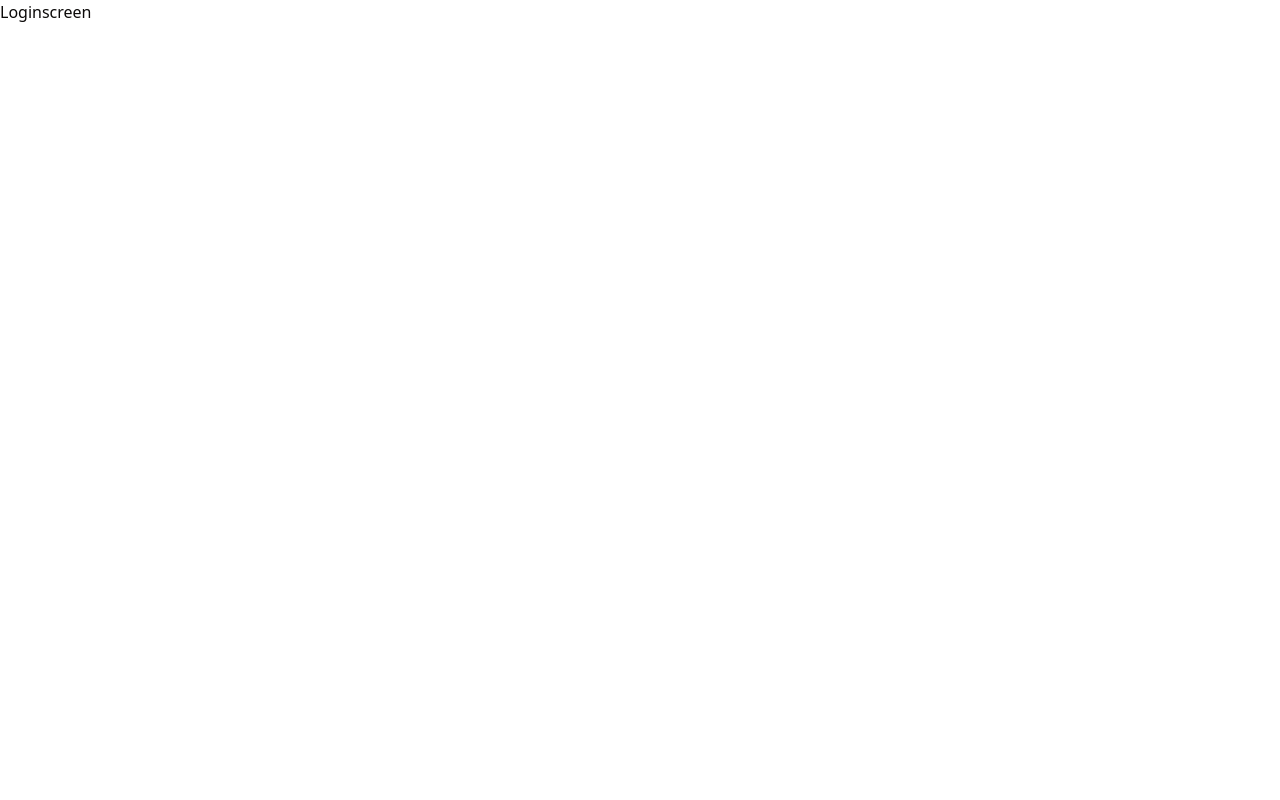
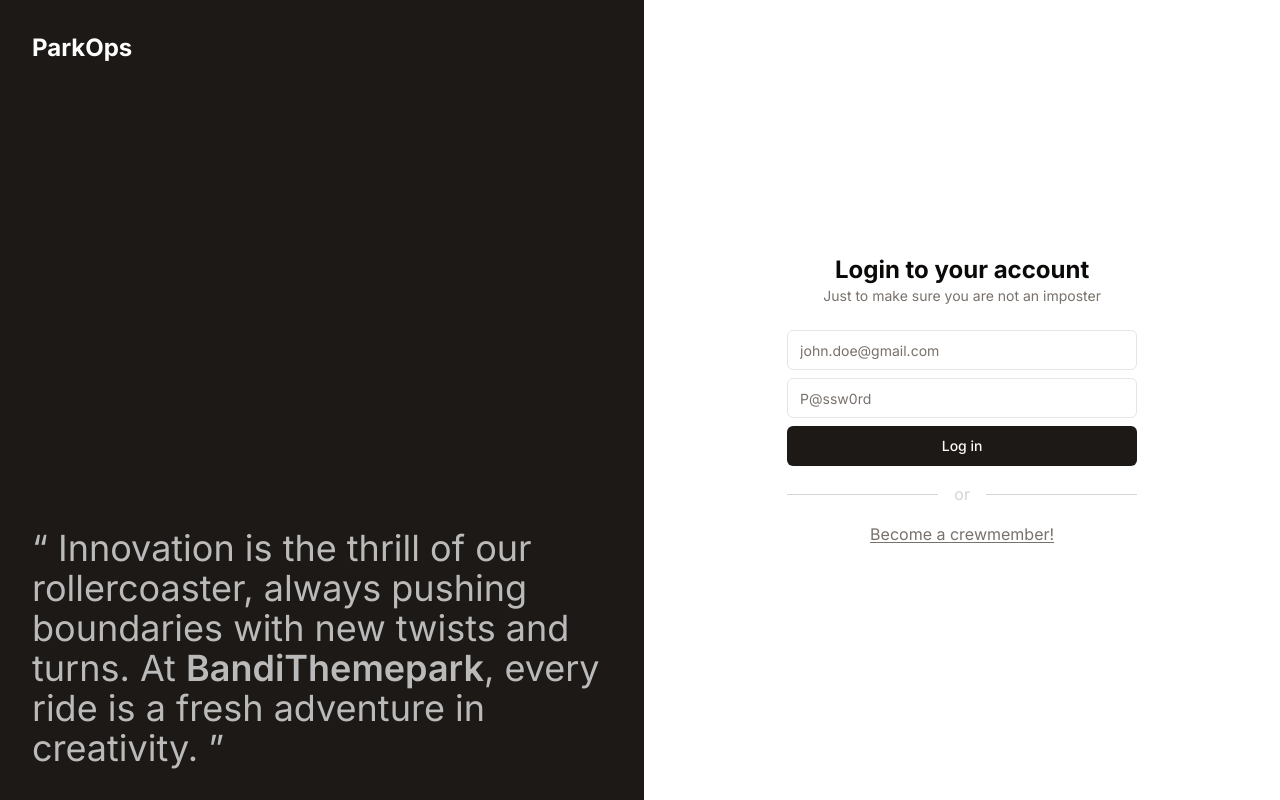
Before and after one commit to BandiThemepark/Parkops, a Vue app: page / in a window 1280 px wide. Built offline with nearby package versions, Linux system fonts and the light colour scheme.

Commit message:
loginPage

```diff
--- a/index.html
+++ b/index.html
@@ -1,10 +1,16 @@
-<!doctype html>
+<!DOCTYPE html>
 <html lang="en">
   <head>
     <meta charset="UTF-8" />
     <link rel="icon" type="image/svg+xml" href="/vite.svg" />
     <meta name="viewport" content="width=device-width, initial-scale=1.0" />
-    <title>Vite + Vue + TS</title>
+    <link rel="preconnect" href="https://fonts.googleapis.com" />
+    <link rel="preconnect" href="https://fonts.gstatic.com" crossorigin />
+    <link
+      href="https://fonts.googleapis.com/css2?family=Inter:ital,opsz,wght@0,14..32,100..900;1,14..32,100..900&display=swap"
+      rel="stylesheet"
+    />
+    <title>BandiThemepark ParkOps</title>
   </head>
   <body>
     <div id="app"></div>
--- a/package.json
+++ b/package.json
@@ -9,6 +9,7 @@
     "preview": "vite preview"
   },
   "dependencies": {
+    "@vueuse/core": "^11.1.0",
     "class-variance-authority": "^0.7.0",
     "clsx": "^2.1.1",
     "lucide-vue-next": "^0.446.0",
--- /dev/null
+++ b/src/components/ui/button/Button.vue
@@ -0,0 +1,26 @@
+<script setup lang="ts">
+import type { HTMLAttributes } from 'vue'
+import { Primitive, type PrimitiveProps } from 'radix-vue'
+import { type ButtonVariants, buttonVariants } from '.'
+import { cn } from '@/lib/utils'
+
+interface Props extends PrimitiveProps {
+  variant?: ButtonVariants['variant']
+  size?: ButtonVariants['size']
+  class?: HTMLAttributes['class']
+}
+
+const props = withDefaults(defineProps<Props>(), {
+  as: 'button',
+})
+</script>
+
+<template>
+  <Primitive
+    :as="as"
+    :as-child="asChild"
+    :class="cn(buttonVariants({ variant, size }), props.class)"
+  >
+    <slot />
+  </Primitive>
+</template>
--- /dev/null
+++ b/src/components/ui/button/index.ts
@@ -0,0 +1,35 @@
+import { type VariantProps, cva } from 'class-variance-authority'
+
+export { default as Button } from './Button.vue'
+
+export const buttonVariants = cva(
+  'inline-flex items-center justify-center whitespace-nowrap rounded-md text-sm font-medium ring-offset-background transition-colors focus-visible:outline-none focus-visible:ring-2 focus-visible:ring-ring focus-visible:ring-offset-2 disabled:pointer-events-none disabled:opacity-50',
+  {
+    variants: {
+      variant: {
+        default: 'bg-primary text-primary-foreground hover:bg-primary/90',
+        destructive:
+          'bg-destructive text-destructive-foreground hover:bg-destructive/90',
+        outline:
+          'border border-input bg-background hover:bg-accent hover:text-accent-foreground',
+        secondary:
+          'bg-secondary text-secondary-foreground hover:bg-secondary/80',
+        ghost: 'hover:bg-accent hover:text-accent-foreground',
+        link: 'text-primary underline-offset-4 hover:underline',
+      },
+      size: {
+        default: 'h-10 px-4 py-2',
+        xs: 'h-7 rounded px-2',
+        sm: 'h-9 rounded-md px-3',
+        lg: 'h-11 rounded-md px-8',
+        icon: 'h-10 w-10',
+      },
+    },
+    defaultVariants: {
+      variant: 'default',
+      size: 'default',
+    },
+  },
+)
+
+export type ButtonVariants = VariantProps<typeof buttonVariants>
--- /dev/null
+++ b/src/components/ui/input/Input.vue
@@ -0,0 +1,24 @@
+<script setup lang="ts">
+import type { HTMLAttributes } from 'vue'
+import { useVModel } from '@vueuse/core'
+import { cn } from '@/lib/utils'
+
+const props = defineProps<{
+  defaultValue?: string | number
+  modelValue?: string | number
+  class?: HTMLAttributes['class']
+}>()
+
+const emits = defineEmits<{
+  (e: 'update:modelValue', payload: string | number): void
+}>()
+
+const modelValue = useVModel(props, 'modelValue', emits, {
+  passive: true,
+  defaultValue: props.defaultValue,
+})
+</script>
+
+<template>
+  <input v-model="modelValue" :class="cn('flex h-10 w-full rounded-md border border-input bg-background px-3 py-2 text-sm ring-offset-background file:border-0 file:bg-transparent file:text-sm file:font-medium placeholder:text-muted-foreground focus-visible:outline-none focus-visible:ring-2 focus-visible:ring-ring focus-visible:ring-offset-2 disabled:cursor-not-allowed disabled:opacity-50', props.class)">
+</template>
--- /dev/null
+++ b/src/components/ui/input/index.ts
@@ -0,0 +1 @@
+export { default as Input } from './Input.vue'
--- a/src/views/Login.vue
+++ b/src/views/Login.vue
@@ -1,5 +1,52 @@
-<script lang="ts" setup></script>
+<script lang="ts" setup>
+import Button from "@/components/ui/button/Button.vue";
+import Input from "@/components/ui/input/Input.vue";
+</script>
 
 <template>
-  <h1>Loginscreen</h1>
+  <main class="w-full h-screen flex">
+    <aside
+      class="w-full h-full hidden lg:flex bg-stone-900 p-8 text-white flex-col justify-between"
+    >
+      <h1 class="text-2xl font-bold mb-2">ParkOps</h1>
+      <div>
+        <q class="text-4xl opacity-70">
+          Innovation is the thrill of our rollercoaster, always pushing
+          boundaries with new twists and turns. At
+          <span class="font-semibold">BandiThemepark</span>, every ride is a
+          fresh adventure in creativity.
+        </q>
+      </div>
+    </aside>
+    <div
+      class="w-full h-full flex justify-center items-center bg-white p-4 sm:p-6"
+    >
+      <div class="w-full sm:w-[350px]">
+        <div class="text-center mb-6">
+          <h2 class="font-bold text-2xl">Login to your account</h2>
+          <p class="text-sm text-stone-500">
+            Just to make sure you are not an imposter
+          </p>
+        </div>
+        <div class="grid gap-2 mb-4">
+          <Input type="email" placeholder="john.doe@gmail.com" />
+          <Input type="password" placeholder="P@ssw0rd" />
+          <Button>Log in</Button>
+        </div>
+        <div class="flex items-center text-stone-300 space-x-4 mb-4">
+          <div class="w-full h-px bg-stone-300"></div>
+          <p>or</p>
+          <div class="w-full h-px bg-stone-300"></div>
+        </div>
+        <div class="text-center w-full">
+          <a
+            class="underline underline-offset-2 text-stone-500"
+            href="https://forms.gle/YPSPM95vLwF5BZB58"
+            target="_blank"
+            >Become a crewmember!</a
+          >
+        </div>
+      </div>
+    </div>
+  </main>
 </template>
--- a/tailwind.config.js
+++ b/tailwind.config.js
@@ -1,4 +1,4 @@
-const animate = require("tailwindcss-animate")
+const animate = require("tailwindcss-animate");
 
 /** @type {import('tailwindcss').Config} */
 module.exports = {
@@ -7,13 +7,16 @@ module.exports = {
   prefix: "",
 
   content: [
-    './pages/**/*.{ts,tsx,vue}',
-    './components/**/*.{ts,tsx,vue}',
-    './app/**/*.{ts,tsx,vue}',
-    './src/**/*.{ts,tsx,vue}',
-	],
+    "./pages/**/*.{ts,tsx,vue}",
+    "./components/**/*.{ts,tsx,vue}",
+    "./app/**/*.{ts,tsx,vue}",
+    "./src/**/*.{ts,tsx,vue}",
+  ],
 
   theme: {
+    fontFamily: {
+      sans: ["Inter", "sans-serif"],
+    },
     container: {
       center: true,
       padding: "2rem",
@@ -58,7 +61,7 @@ module.exports = {
         },
       },
       borderRadius: {
-      	xl: "calc(var(--radius) + 4px)",
+        xl: "calc(var(--radius) + 4px)",
         lg: "var(--radius)",
         md: "calc(var(--radius) - 2px)",
         sm: "calc(var(--radius) - 4px)",
@@ -74,10 +77,10 @@ module.exports = {
         },
         "collapsible-down": {
           from: { height: 0 },
-          to: { height: 'var(--radix-collapsible-content-height)' },
+          to: { height: "var(--radix-collapsible-content-height)" },
         },
         "collapsible-up": {
-          from: { height: 'var(--radix-collapsible-content-height)' },
+          from: { height: "var(--radix-collapsible-content-height)" },
           to: { height: 0 },
         },
       },
@@ -90,4 +93,4 @@ module.exports = {
     },
   },
   plugins: [animate],
-}
+};
```
Also changed, not shown: 1 other file (tests, documents, lock files or other folders).
